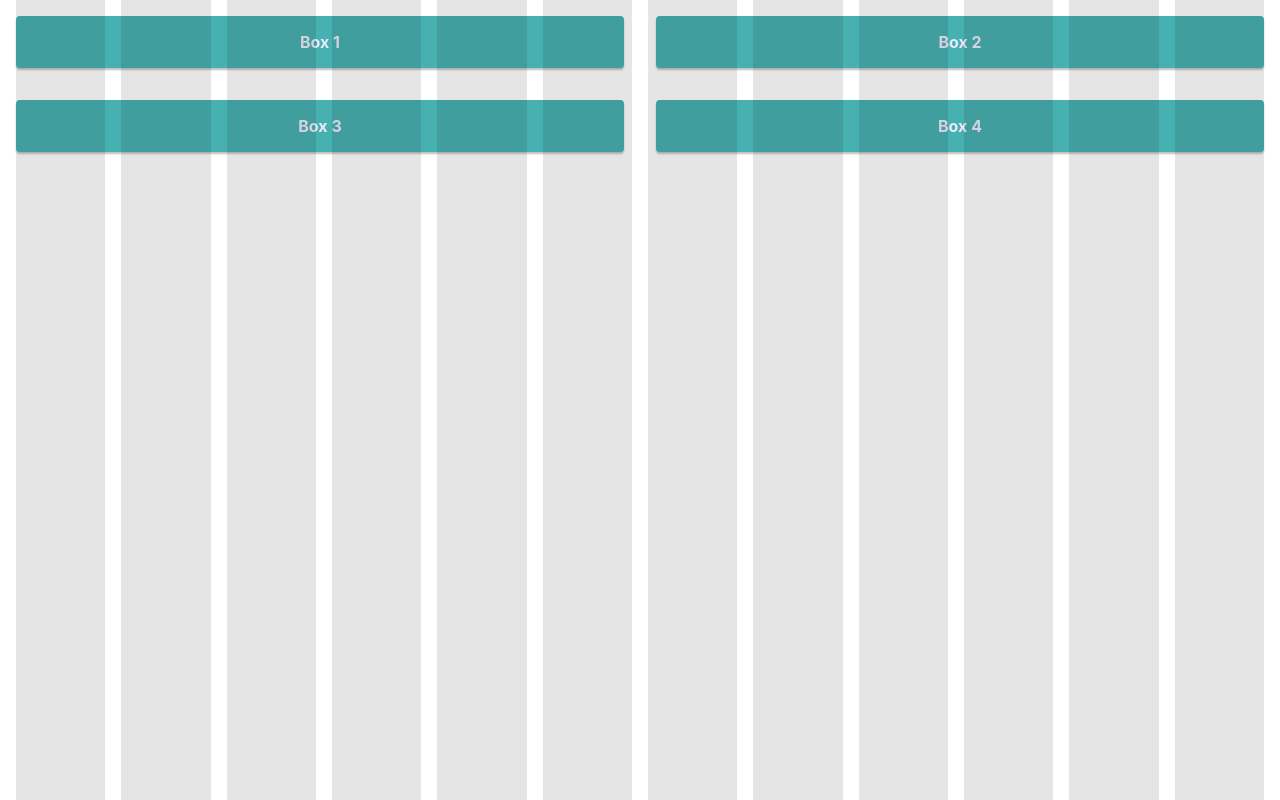
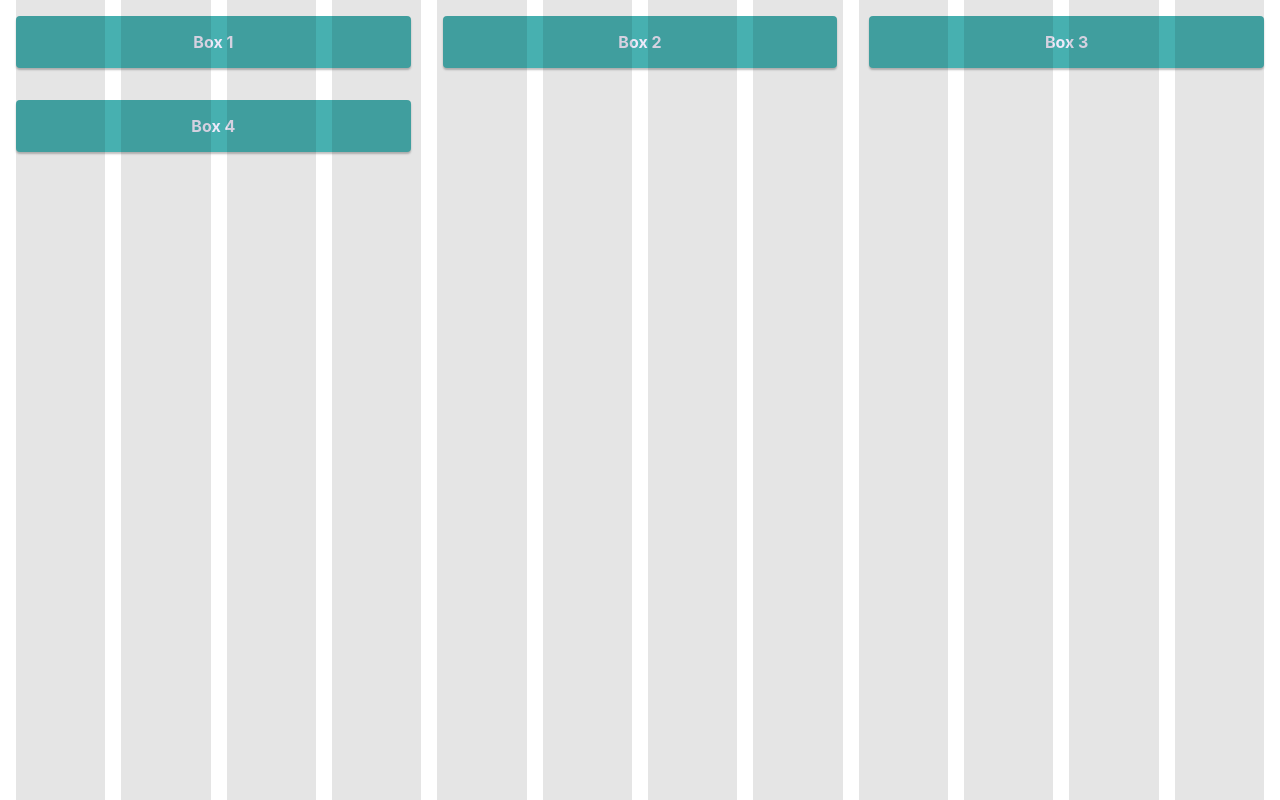
Before and after one commit to KenwayTheGreat/react-typescript-storybook-scss, a React (Create React App) app: page / in a window 1280 px wide. Built offline with nearby package versions, Linux system fonts and the light colour scheme.

Commit message:
added sizing for different breakpoints

```diff
--- a/src/Components/Grid/Grid.module.scss
+++ b/src/Components/Grid/Grid.module.scss
@@ -34,6 +34,22 @@ $breakpoints: ('sm': 600px,
     }
   }
 
+  @include breakpoint("md") {
+    @for $i from 1 to 13 {
+      &_md_#{$i} {
+        flex-basis: $i / 12 * 100%;
+      }
+    }
+  }
+
+  @include breakpoint("lg") {
+    @for $i from 1 to 13 {
+      &_lg_#{$i} {
+        flex-basis: $i / 12 * 100%;
+      }
+    }
+  }
+
   @each $name,
   $value in $spacing {
     &_spacing_#{$name} {
```
